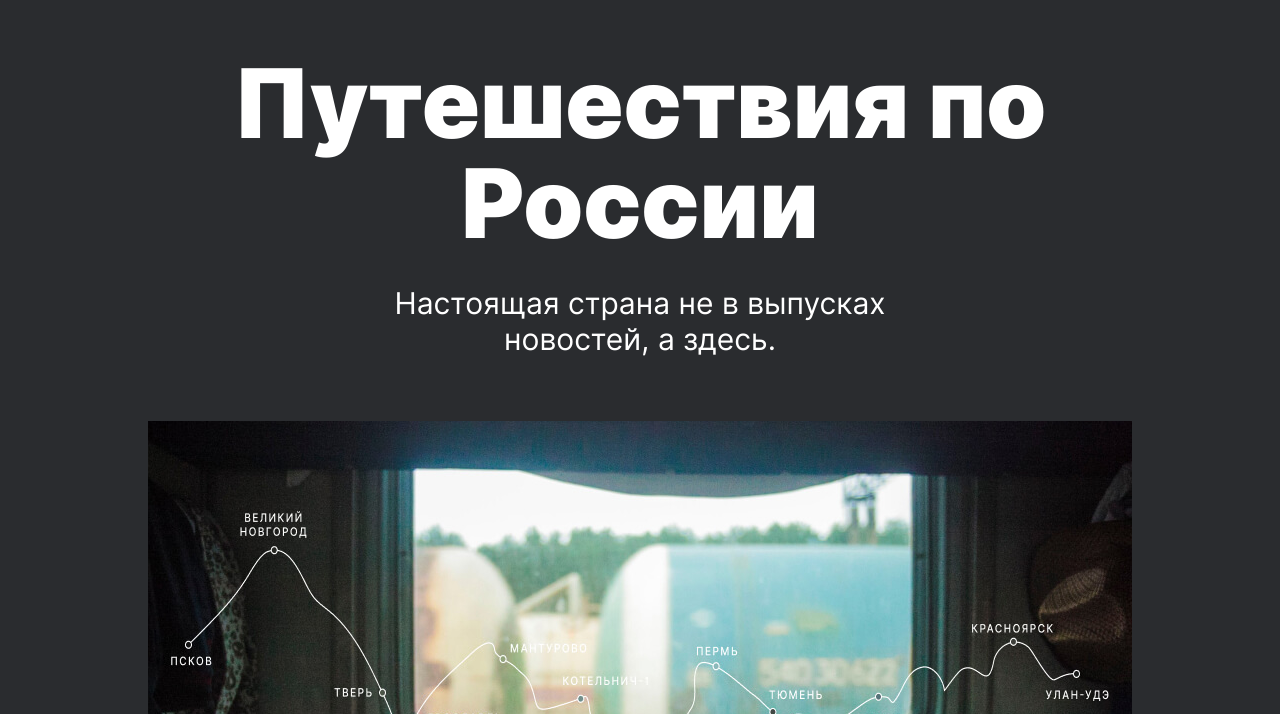
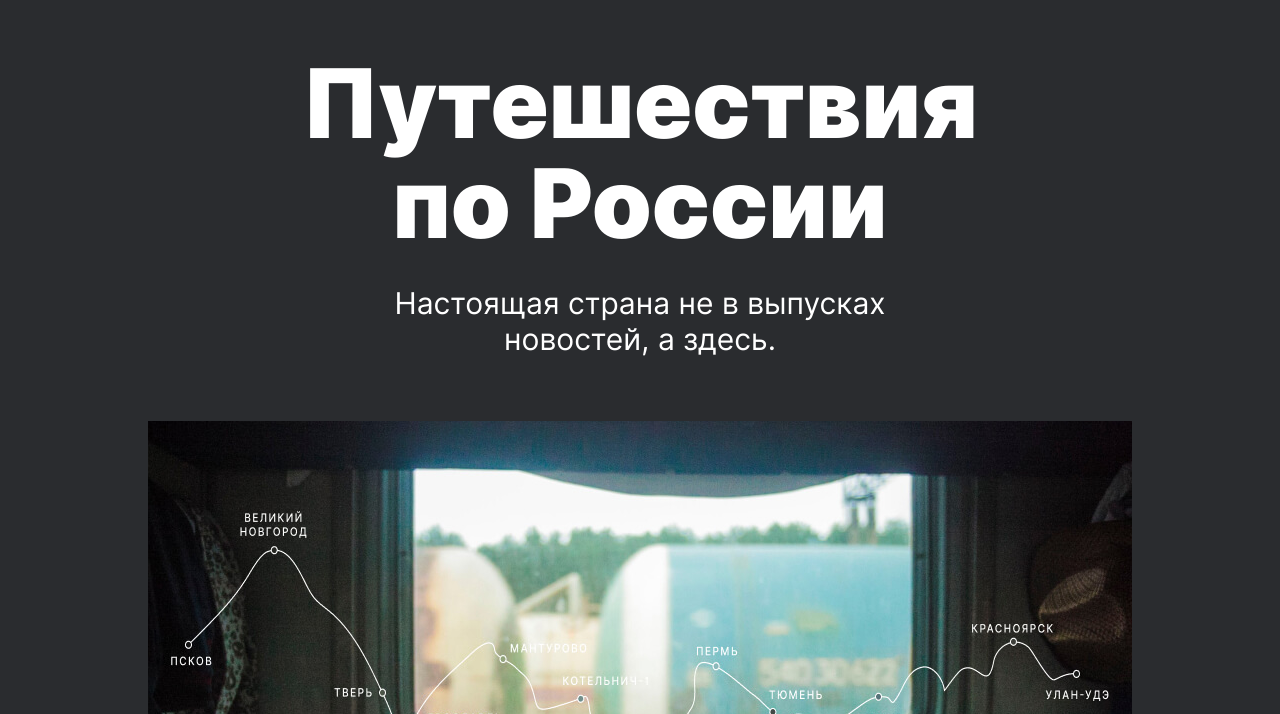
Before and after one commit to ElenkS/russian-travel, a plain HTML site: page index.html in a window 1280 px wide. Shown: the part 86-800 px from the top of the page. Drawn offline with Linux system fonts and the light colour scheme.

Commit message:
Исправление ширины

```diff
--- a/blocks/lead/__title/lead__title.css
+++ b/blocks/lead/__title/lead__title.css
@@ -1,18 +1,12 @@
 .lead__title {
-  min-width: 288px;
+  max-width: 720px;
   font-style: normal;
   font-weight: 900;
   font-size: 96px;
   line-height: 100px;
   text-align: center;
   align-items: center;
-  margin: 0;
-}
-
-@media screen and (max-width: 1023px) {
-  .lead__title {
-
-  }
+  margin: 0 auto;
 }
 
 @media screen and (max-width: 767px) {
```
